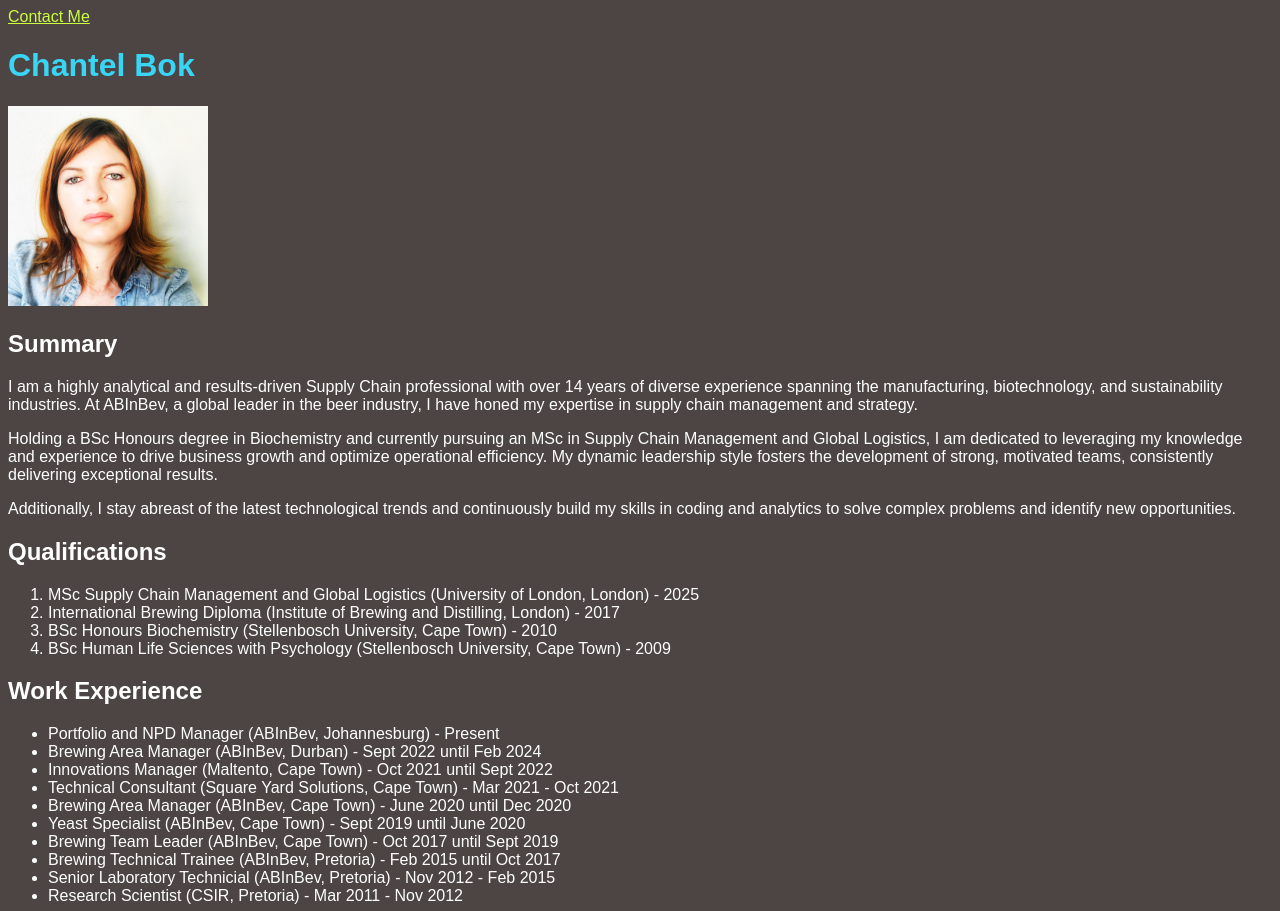
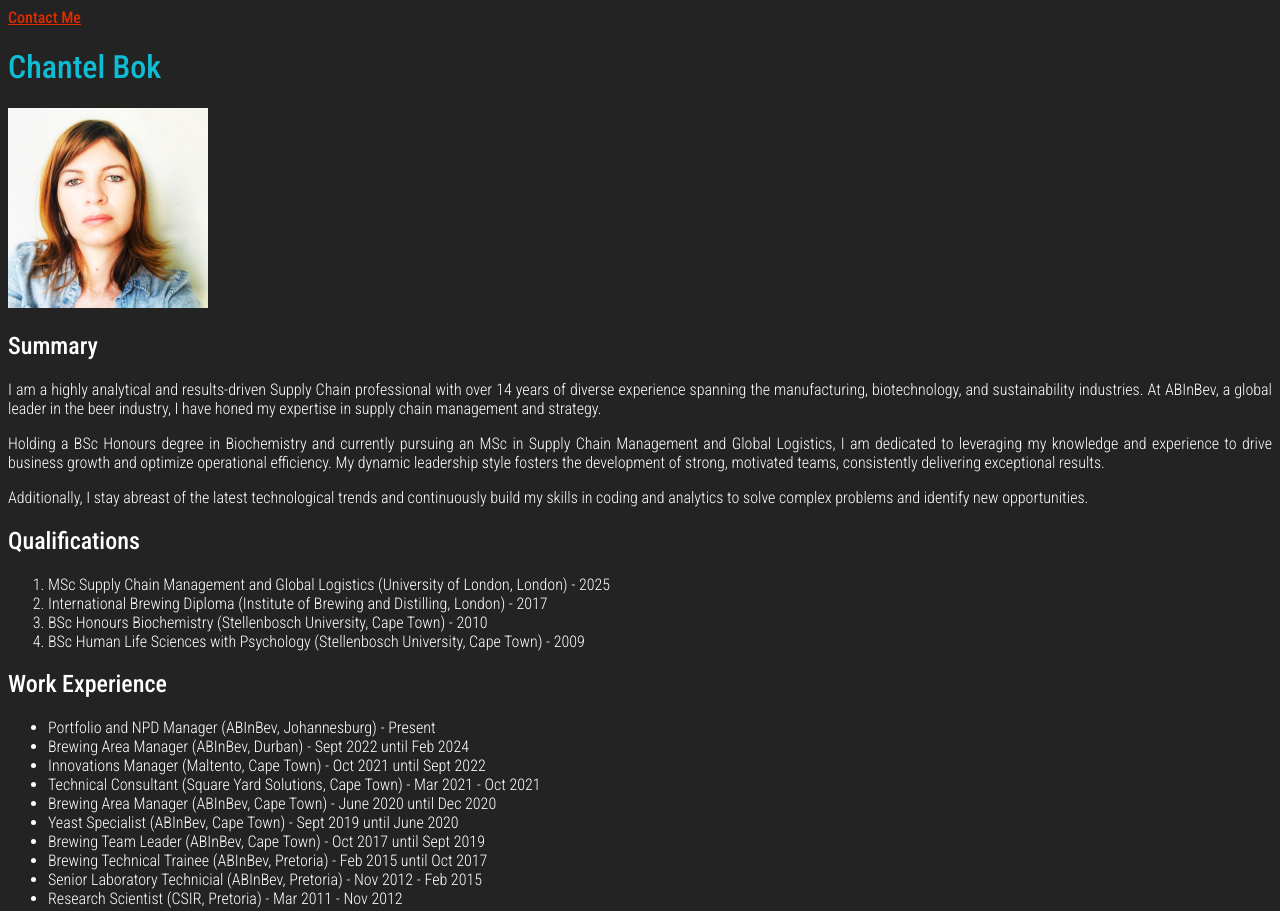
Before and after one commit to chantelbok/html-capstone-1, a plain HTML site: page index.html in a window 1280 px wide. Shown: the top 911 px of the page. Drawn offline with Linux system fonts and the light colour scheme.

Commit message:
Several style updates
Also link to new font

```diff
--- a/index.html
+++ b/index.html
@@ -3,14 +3,17 @@
     <head>
         <meta charset="utf-8">
         <title>My Resume</title>
-        <link rel="stylesheet" href="/styles.css"/>
+        <link rel="stylesheet" href="styles.css"/>
+        <link rel="preconnect" href="https://fonts.googleapis.com">
+        <link rel="preconnect" href="https://fonts.gstatic.com" crossorigin>
+        <link href="https://fonts.googleapis.com/css2?family=Roboto+Condensed:ital,wght@0,100..900;1,100..900&display=swap" rel="stylesheet">
     </head>
-    <a href="./public/contact.html">Contact Me</a>
+    <a id="Roboto" href="./public/contact.html">Contact Me</a>
     <body>
-        <h1>Chantel Bok</h1>
-        <img src="./assets/profile_pic.jpg" height="200" alt="A photo of Chantel Bok">
+        <h1 class="Name" id="Roboto">Chantel Bok</h1>
+        <img src="./assets/profile_pic.jpg"  height="200" alt="A photo of Chantel Bok">
         <h2>Summary</h2>
-        <p>
+        <p draggable="true">
             I am a highly analytical and results-driven Supply Chain
             professional with over 14 years of diverse experience
             spanning the manufacturing, biotechnology, and sustainability
@@ -29,7 +32,7 @@
             trends and continuously build my skills in coding and
             analytics to solve complex problems and identify new
             opportunities.</p>
-        <h2>Qualifications</h2>
+        <h2 id="special_head">Qualifications</h2>
         <ol>
             <li>MSc Supply Chain Management and Global Logistics (University of London, London) - 2025
             </li>
@@ -92,6 +95,6 @@
         </ul>
     </body>
     <footer>
-        <p>© 2024 Chantel Bok</p>
+        <p id="Roboto">© 2024 Chantel Bok</p>
       </footer>
 </html>
--- a/styles.css
+++ b/styles.css
@@ -1,20 +1,52 @@
 html{
-    background-color: rgb(77, 68, 68);
-    font: 1em sans-serif;
+    background-color: rgb(35, 35, 35);
     color: white;
-    h1{
-        color:rgba(55, 222, 255, 0.945)
+
+    #Roboto{
+        font-family: "Roboto Condensed", sans-serif;
+        font-optical-sizing: auto;
+        font-weight: 500;
+        font-style: normal;
     }
+
+    p, li{
+        font-family: "Roboto Condensed", sans-serif;
+        font-optical-sizing: auto;
+        font-weight: 300;
+        font-style: normal;
+        text-align: justify;
+    }
+
+    h2{
+        font-family: "Roboto Condensed", sans-serif;
+        font-optical-sizing: auto;
+        font-weight: 500;
+        font-style: normal;
+    }
+
+
+    .Name{
+        color: #10BCD4
+    }
+
     h2{
         color: white
     }
     h3{
-        color:aqua
+        color:#10BCD4
     }
     footer{
-        color: rgb(203, 255, 61)
+        color: #FF304F
     }
     a{
-        color:rgb(203, 255, 61)
+        color:#DD2C00
     }
+    #special_head{
+        color:white
+    }
+    p[draggable="false"]{
+        color:black;
+        background-color: rgb(185, 254, 115);
+    }
+
 }
```
Also changed, not shown: public/contact.html (+0 -2 lines).
